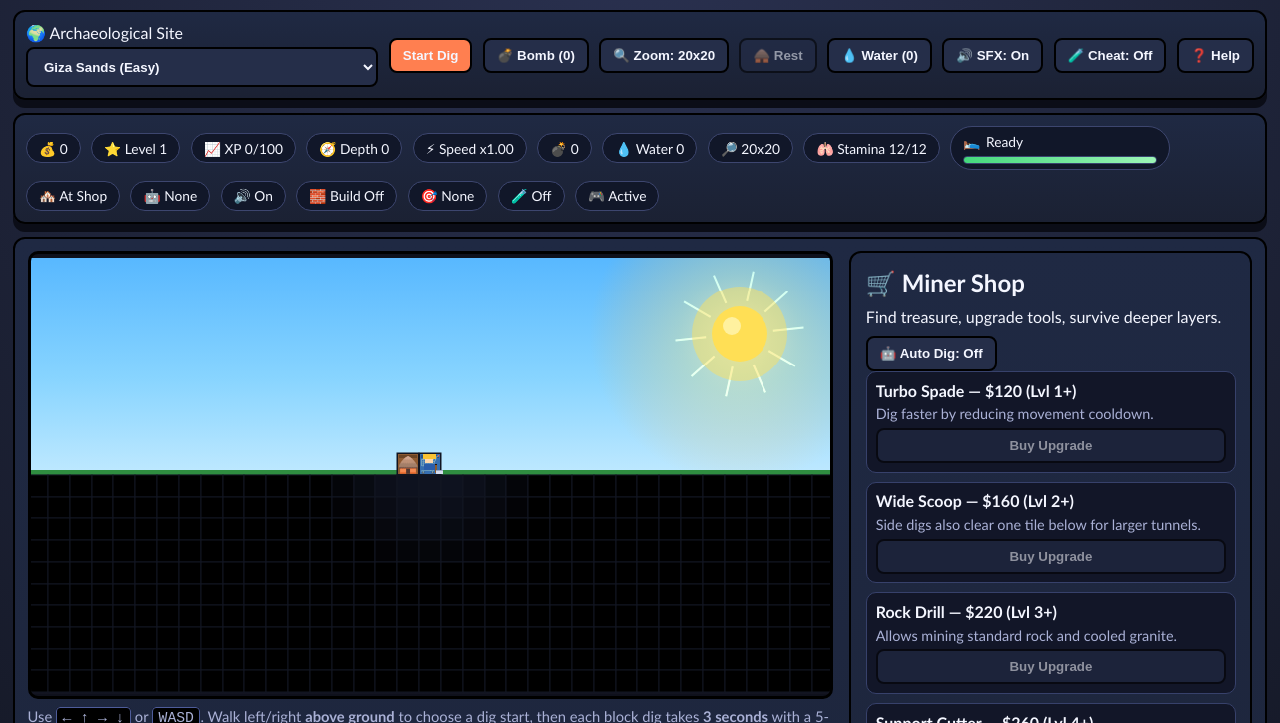
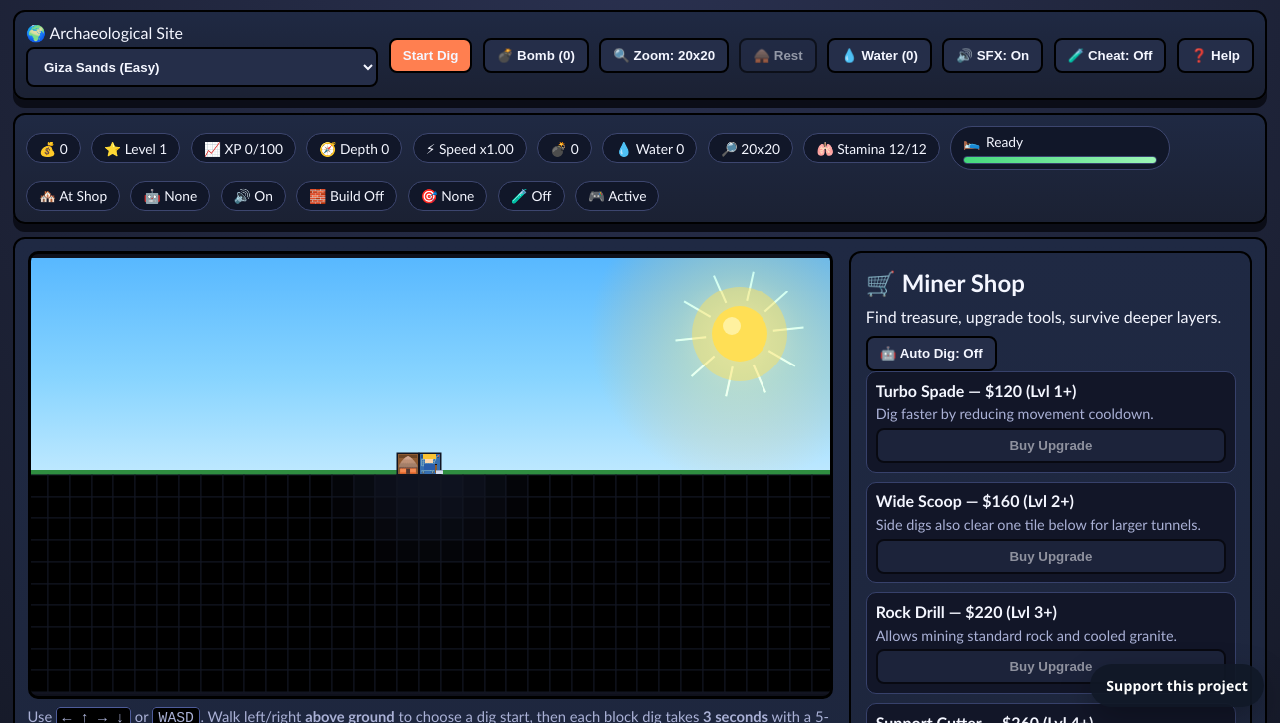
Before and after one commit to mysticalg/Gold-Digger, a plain HTML site: page index.html in a window 1280 px wide. Shown: the part 77-800 px from the top of the page. Drawn offline with Linux system fonts and the light colour scheme.

Commit message:
Add support link

```diff
--- a/index.html
+++ b/index.html
@@ -102,5 +102,15 @@
   </dialog>
 
   <script src="script.js"></script>
+  <a
+    href="https://buymeacoffee.com/dhooksterm"
+    target="_blank"
+    rel="noopener noreferrer"
+    aria-label="Support this project on Buy Me a Coffee"
+    title="Support this project"
+    style="position: fixed; right: 16px; bottom: 16px; z-index: 9999; display: inline-flex; align-items: center; justify-content: center; padding: 12px 16px; border-radius: 999px; background: rgba(17, 24, 39, 0.92); color: #ffffff; text-decoration: none; font-family: 'Segoe UI', system-ui, sans-serif; font-size: 14px; font-weight: 700; letter-spacing: 0.01em; box-shadow: 0 12px 32px rgba(0, 0, 0, 0.28);"
+  >
+    Support this project
+  </a>
 </body>
 </html>
```
Also changed, not shown: 1 other file.
